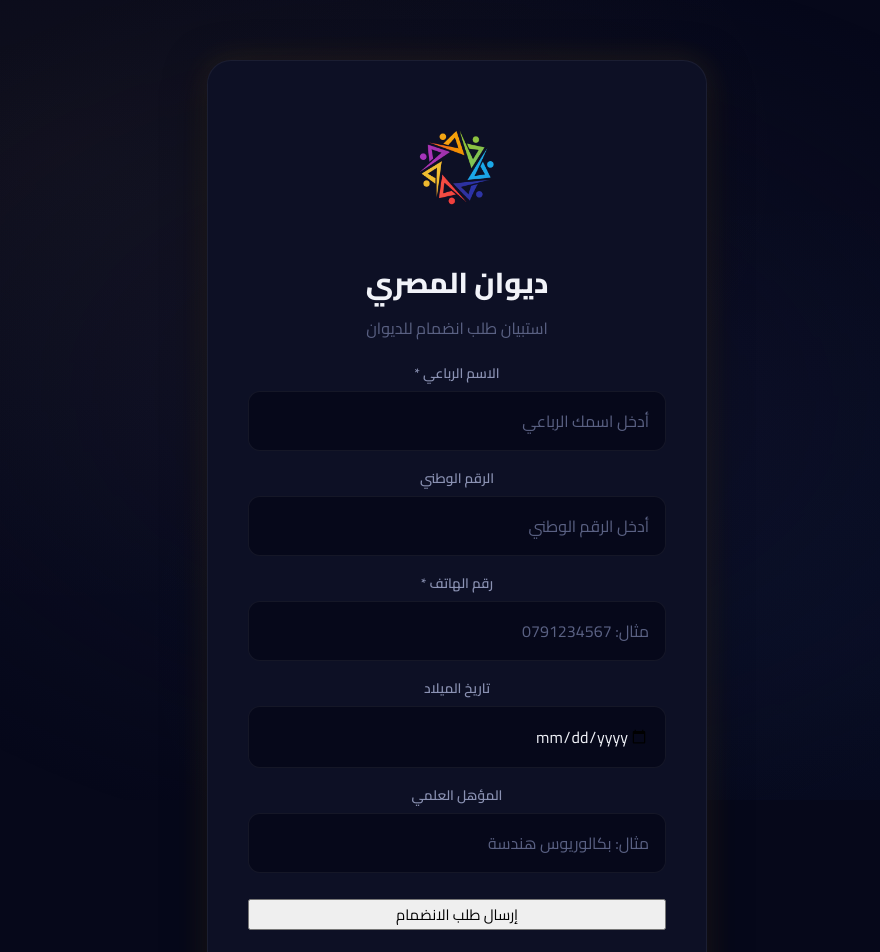
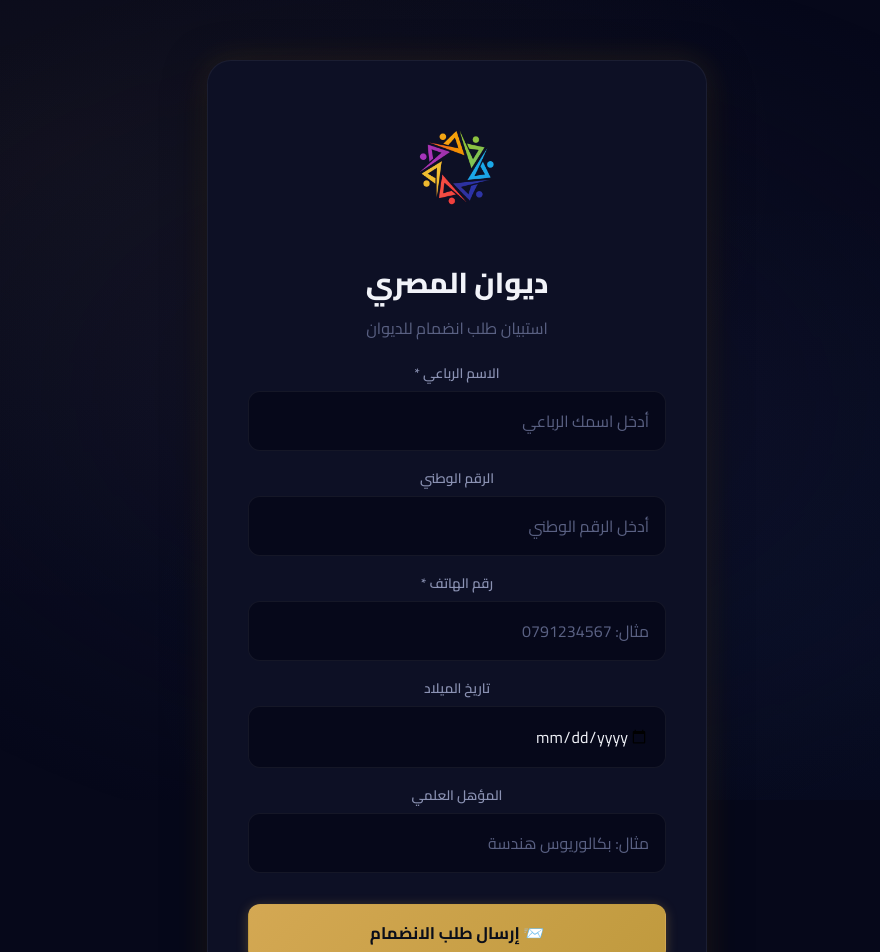
Before and after one commit to anasalmasrii/DiwanAlmasri, a React (Vite) app in the folder client/: page /register in a window 1280 px wide. Shown: the top 952 px of the page, without its empty margins (183-1063 px from the left). Built offline with nearby package versions, Linux system fonts and the light colour scheme.

Commit message:
Improve submit button style in registration page

```diff
--- a/client/src/pages/RegistrationPage.jsx
+++ b/client/src/pages/RegistrationPage.jsx
@@ -147,8 +147,8 @@ export default function RegistrationPage() {
               />
             </div>
 
-            <button type="submit" className="login-button" disabled={loading} style={{ marginTop: '10px' }}>
-              {loading ? 'جاري الإرسال...' : 'إرسال طلب الانضمام'}
+            <button type="submit" className="btn btn-primary" disabled={loading} style={{ marginTop: '15px', width: '100%', padding: '12px', fontSize: '1.05rem', fontWeight: 'bold' }}>
+              {loading ? '⏳ جاري الإرسال...' : '📨 إرسال طلب الانضمام'}
             </button>
 
             <div style={{ textAlign: 'center', marginTop: '20px' }}>
```
